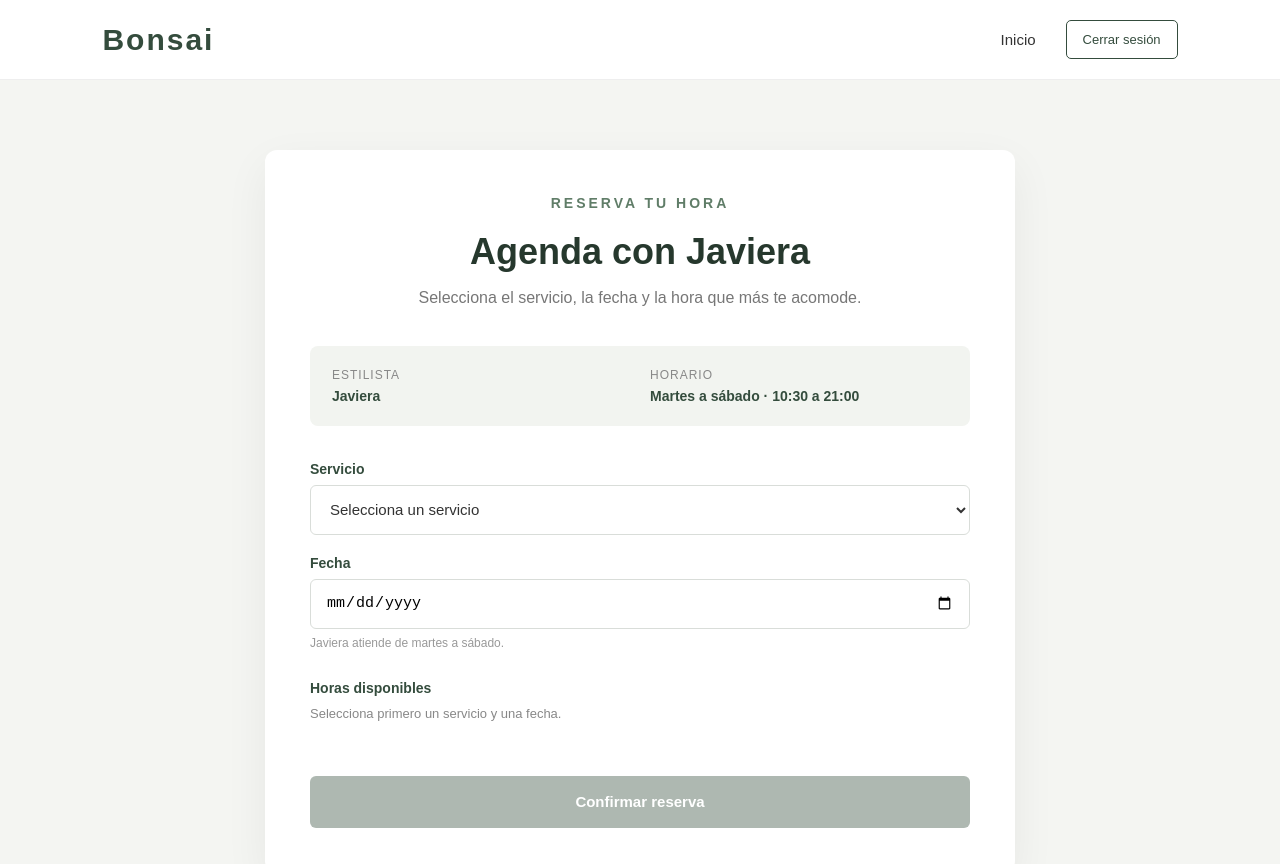
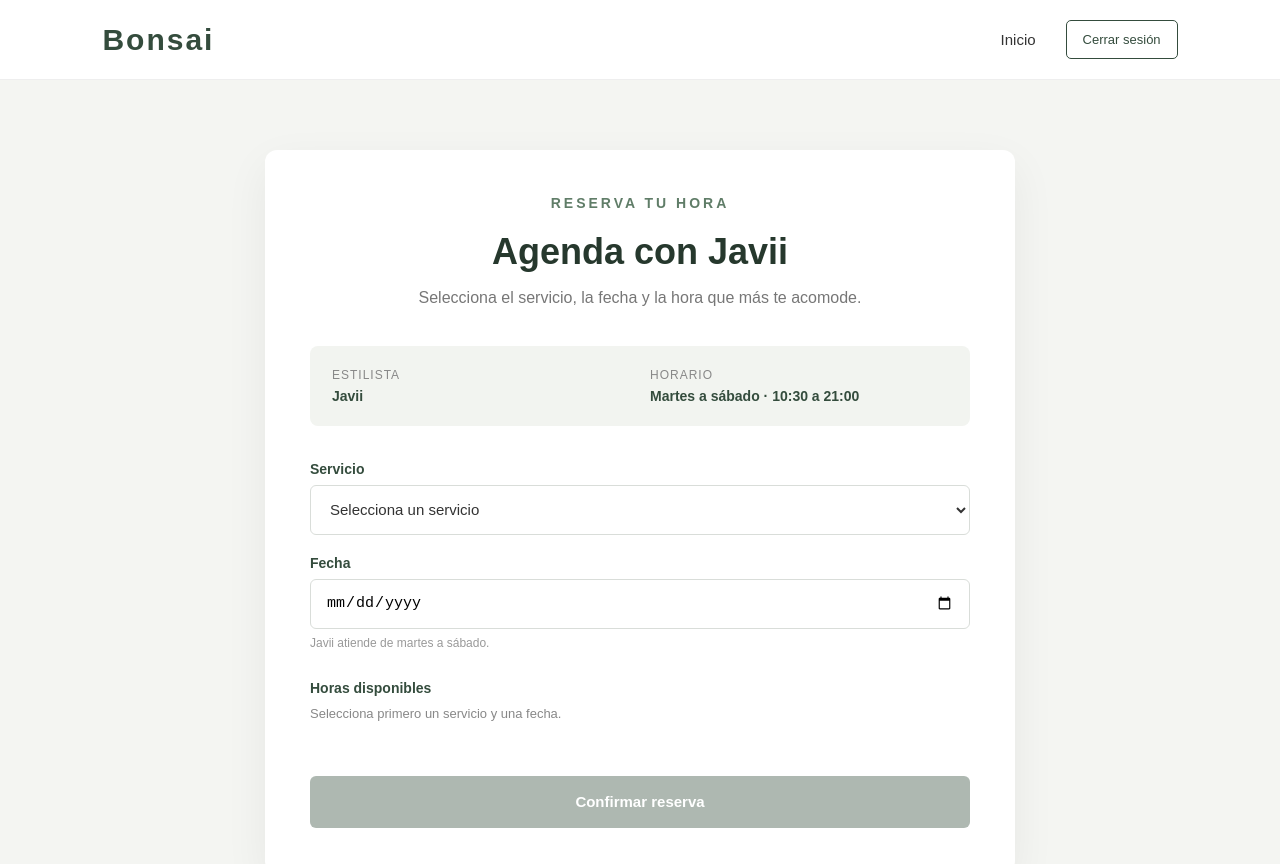
Before and after one commit to Mikeyloco1973/Bonsai, a website built with webpack: page agenda.html in a window 1280 px wide. Shown: the top 864 px of the page. Built offline with nearby package versions, Linux system fonts and the light colour scheme; no server answers.

Commit message:
Cambio de nombre de "Javiera" a "Javii"

```diff
--- a/agenda.html
+++ b/agenda.html
@@ -43,7 +43,7 @@
         RESERVA TU HORA
       </p>
 
-      <h1>Agenda con Javiera</h1>
+      <h1>Agenda con Javii</h1>
 
       <p>
         Selecciona el servicio, la fecha y la hora que más te acomode.
@@ -60,7 +60,7 @@
                 </span>
 
         <strong>
-          Javiera
+          Javii
         </strong>
       </div>
 
@@ -171,7 +171,7 @@
         >
 
         <small class="ayuda-campo">
-          Javiera atiende de martes a sábado.
+          Javii atiende de martes a sábado.
         </small>
 
       </div>
@@ -248,7 +248,7 @@
           <span>Estilista</span>
 
           <strong>
-            Javiera
+            Javii
           </strong>
 
         </div>
--- a/js/agenda.js
+++ b/js/agenda.js
@@ -89,12 +89,12 @@ const servicios = {
 
 
 // ==========================================
-// HORARIO DE JAVIERA
+// HORARIO DE JAVII
 // ==========================================
 
 const ESTILISTA_ID = "javiera";
 
-const ESTILISTA_NOMBRE = "Javiera";
+const ESTILISTA_NOMBRE = "Javii";
 
 
 // 10:30
@@ -311,7 +311,7 @@ fechaInput.addEventListener(
     ) {
 
       alert(
-        "Javiera atiende solamente de martes a sábado."
+        "Javii atiende solamente de martes a sábado."
       );
 
 
```
Also changed, not shown: index.html (+2 -2 lines).
